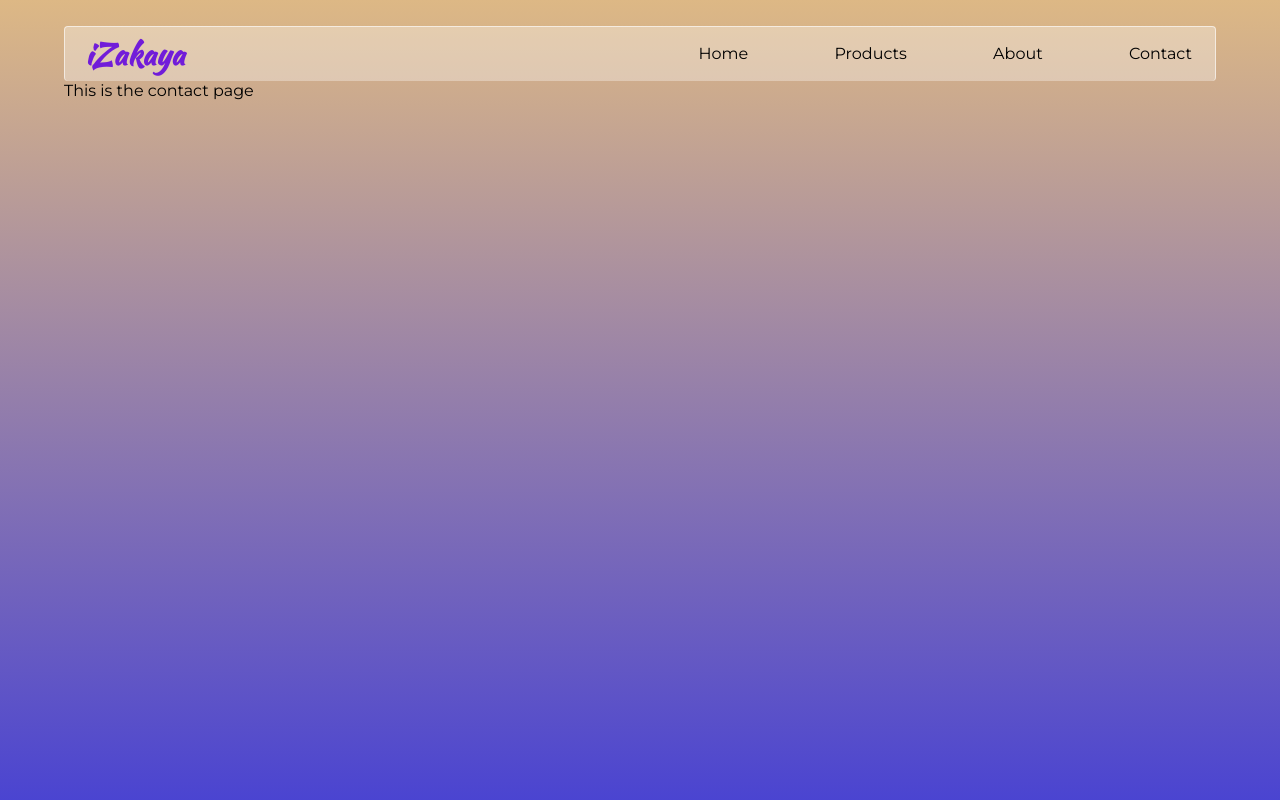
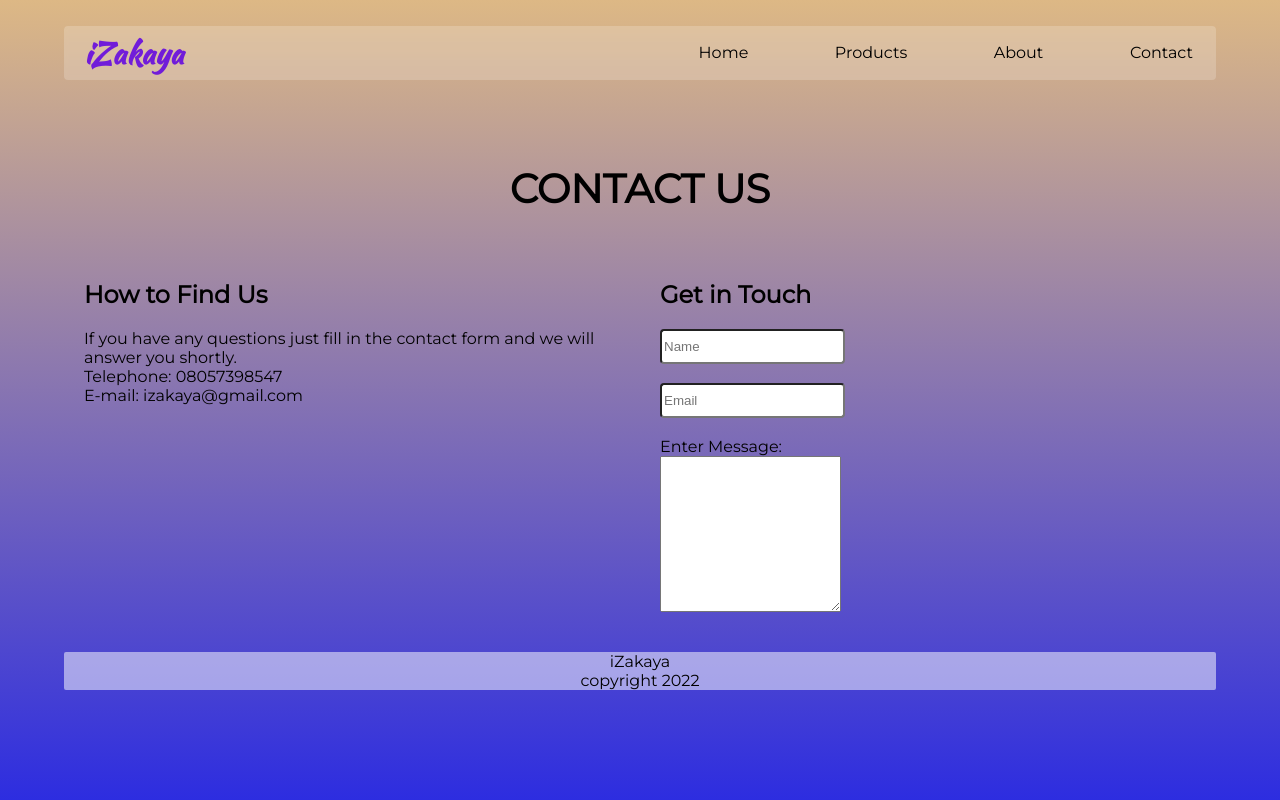
Before and after one commit to Ahdeyyy/capstone-react-g13, a React (Create React App) app: page /contact in a window 1280 px wide. Shown: the top 800 px of the page. Built offline with nearby package versions, Linux system fonts and the light colour scheme; the HTML template or start-up script is replaced by a standard one.

Commit message:
Contact page done

```diff
--- a/src/App.css
+++ b/src/App.css
@@ -3,9 +3,13 @@
 *{
   box-sizing: border-box;
 }
+html {
+  min-height: 100%;
+}
 body{
   font-family: 'Montserrat', sans-serif;
   margin: 2% 5%;
-  background-position: no-repeat;
-  background: linear-gradient(rgb(221, 184, 133), rgb(45, 45, 224))
+
+  background-image: linear-gradient(rgb(221, 184, 133), rgb(45, 45, 224));
+  background-repeat: no-repeat;
 }
--- a/src/components/Contact.jsx
+++ b/src/components/Contact.jsx
@@ -1,9 +1,38 @@
 import React from "react";
+import img from '../assets/contact.jpg'
 
 const Contact = () => {
     return (
         <div className="contacts">
-            This is the contact page
+            <div className="contactus">
+                <h1>Contact Us</h1>
+            </div>
+            <div className="bottom-container">
+                <div className="bottom1">
+                    <h2>How to Find Us</h2>
+                    <p>If you have any questions just
+                        fill in the contact form and we will
+                        answer you shortly. <br/>
+
+                        Telephone: 08057398547<br/>
+                        E-mail: izakaya@gmail.com<br/>
+
+                    </p>
+
+
+                </div>
+                <div className="bottom2">
+                    <h2>Get in Touch</h2>
+                    <form>
+                        <input placeholder="Name"></input><br/><br/>
+                        <input placeholder="Email"></input>
+                        <br/>
+                        <br/>
+                        <label for='message'>Enter Message:</label>
+                        <textarea  name="message" id="message" cols="20" rows="10"></textarea>
+                    </form>
+                </div>
+            </div>
         </div>
      );
 }
--- a/src/components/styles.css
+++ b/src/components/styles.css
@@ -1,10 +1,10 @@
 /**NAVBAR STYLES*/
 .navbar{
-    border: 1px solid rgba(255, 255, 255, 0.607);
     border-bottom: none;
-    background-color: rgba(255, 255, 255, 0.333);
+    background-color: rgba(255, 255, 255, 0.2);
     border-radius: 4px;
     display: flex;
+    backdrop-filter: blur(2px);
     padding: 5px 20px;
     justify-content: space-between;
 }
@@ -40,8 +40,9 @@
 
 /*FOOTER STYLES*/
 .footer{
-    background-color: white;
-    margin-top: 1vh;
+    background-color: rgba(255, 255, 255, 0.521);
+    border-radius: 2px;
+    text-align: center;
 
 }
 /*HOME PAGE STYLES*/
@@ -59,7 +60,6 @@
     background-color: rgba(0, 0, 0, 0.075);
     border-radius: 3px;
     padding: 15px;
-    height: 100vh;
     margin-top: 5%;
     font-size: 18px;
     color: rgb(235, 235, 235);
@@ -69,5 +69,35 @@
 }
 /*CONTACT PAGE STYLES*/
 .contacts{
-    height: 100vh;
+    margin-top: 5%;
+    display: flex;
+    flex-direction: column;
 }
+.contactus{
+    width: 100%;
+    text-align: center;
+    text-transform: uppercase;
+    font-weight: 700;
+    font-size: 20px;
+}
+.bottom-container{
+    display: flex;
+    flex-direction: row;
+}
+.bottom1{
+    width: 50%;
+    padding: 20px
+}
+.bottom2{
+    padding: 20px;
+}
+.bottom2 > form >label{
+    display: block;
+}
+.bottom2 > form > input{
+    width: 100%;
+    height: 35px;
+    border-radius: 4px;
+    box-shadow: none;
+    outline: none;
+}
--- a/src/index.css
+++ b/src/index.css
@@ -5,4 +5,5 @@ body {
     sans-serif;
   -webkit-font-smoothing: antialiased;
   -moz-osx-font-smoothing: grayscale;
+
 }
```
Also changed, not shown: src/assets/contact.jpg (added).
